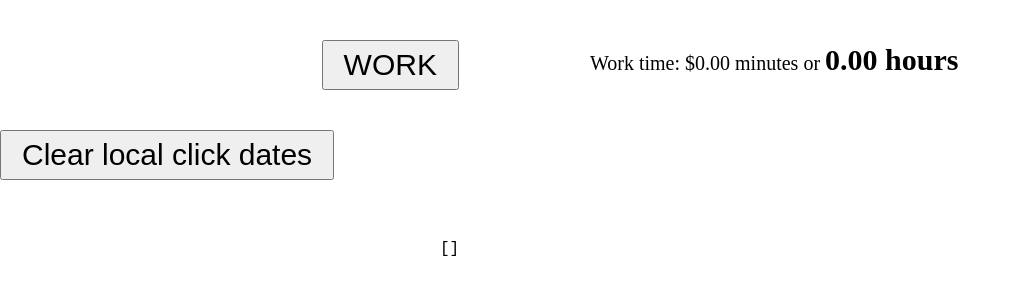
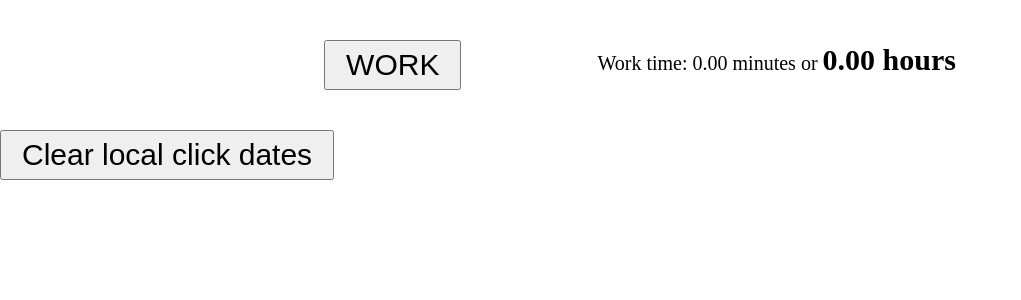
Before and after one commit to lydstyl/211228-work-time, a React (Vite) app: page / in a window 1280 px wide. Shown: the top 300 px of the page, without its empty margins (0-1021 px from the left). Built offline with nearby package versions, Linux system fonts and the light colour scheme.

Commit message:
Create and useClickDatesWithContext.

```diff
--- a/src/App.tsx
+++ b/src/App.tsx
@@ -1,40 +1,28 @@
-import { useState } from "react"
-
 import "./App.css"
-import { ClickDate } from "./types/types"
 import WorkBreakButton from "./components/WorkBreakButton"
 import Dashboard from "./components/Dashboard"
 import ClickDates from "./components/ClickDates"
 import ClearLocalClickDates from "./components/ClearLocalClickDates"
+import useClickDates from "./hooks/useClickDates"
+import clickDatesContext from "./clickDatesContext"
 
 function App() {
-    const localDates = localStorage.getItem("localClickDates")
-    let initialDates = []
-    if (localDates) {
-        initialDates = JSON.parse(localDates)
-    }
-
-    const [clickDates, setClickDates] = useState<ClickDate[]>(initialDates)
+    const { clickDates, setClickDates } = useClickDates()
 
     return (
-        <div className="App">
-            <header>
-                <WorkBreakButton
-                    clickDates={clickDates}
-                    setClickDates={setClickDates}
-                />
+        <clickDatesContext.Provider value={{ clickDates, setClickDates }}>
+            <div className="App">
+                <header>
+                    <WorkBreakButton />
 
-                <Dashboard clickDates={clickDates} />
-            </header>
+                    <Dashboard />
+                </header>
 
-            <ClickDates clickDates={clickDates} />
+                <ClickDates />
 
-            <ClearLocalClickDates setClickDates={setClickDates} />
-
-            <footer>
-                <pre>{JSON.stringify(clickDates, null, 4)}</pre>
-            </footer>
-        </div>
+                <ClearLocalClickDates />
+            </div>
+        </clickDatesContext.Provider>
     )
 }
 
--- /dev/null
+++ b/src/clickDatesContext.ts
@@ -0,0 +1,15 @@
+import React from "react"
+import { createContext } from "react"
+import { ClickDate } from "./types/types"
+
+type ClickDatesContext = {
+    clickDates: ClickDate[]
+    setClickDates: React.Dispatch<React.SetStateAction<ClickDate[]>>
+}
+
+const clickDatesContext = createContext<ClickDatesContext>({
+    clickDates: [],
+    setClickDates: () => [],
+})
+
+export default clickDatesContext
--- a/src/components/ClearLocalClickDates.tsx
+++ b/src/components/ClearLocalClickDates.tsx
@@ -1,12 +1,10 @@
-import { ClickDate } from "../types/types"
+import useClickDatesWithContext from "../contexts/useClickDatesWithContext"
 
-type ClearLocalProps = {
-    setClickDates: (clickDates: ClickDate[]) => void
-}
+export default function ClearLocalClickDates() {
+    const { setClickDates } = useClickDatesWithContext()
 
-export default function ClearLocalClickDates(props: ClearLocalProps) {
     const handleClick = () => {
-        props.setClickDates([])
+        setClickDates([])
 
         localStorage.removeItem("localClickDates")
     }
--- a/src/components/ClickDates.tsx
+++ b/src/components/ClickDates.tsx
@@ -1,7 +1,8 @@
-import { ClickDatesProps } from "../types/types"
+import useClickDatesWithContext from "../contexts/useClickDatesWithContext"
 
-function ClickDates(props: ClickDatesProps) {
-    const { clickDates } = props
+function ClickDates() {
+    const { clickDates } = useClickDatesWithContext()
+
     return (
         <div className="click-dates">
             {clickDates.map(cd => (
--- a/src/components/Dashboard.tsx
+++ b/src/components/Dashboard.tsx
@@ -1,7 +1,8 @@
-import { ClickDate, ClickDatesProps } from "../types/types"
+import useClickDatesWithContext from "../contexts/useClickDatesWithContext"
+import { ClickDate } from "../types/types"
 
-function Dashboard(props: ClickDatesProps) {
-    const { clickDates } = props
+function Dashboard() {
+    const { clickDates } = useClickDatesWithContext()
 
     const getWorkingMinutes = (clickDates: ClickDate[]) => {
         if (clickDates.length < 2) {
@@ -26,7 +27,7 @@ function Dashboard(props: ClickDatesProps) {
 
     const getWokringHours = (workingMinutes: number) => (
         <p>
-            <span>Work time: ${workingMinutes.toFixed(2)} minutes or </span>
+            <span>Work time: {workingMinutes.toFixed(2)} minutes or </span>
             <span className="hours">{`${(workingMinutes / 60).toFixed(
                 2
             )} hours`}</span>
--- a/src/components/WorkBreakButton.tsx
+++ b/src/components/WorkBreakButton.tsx
@@ -1,12 +1,8 @@
 import { ClickDate } from "../types/types"
+import useClickDatesWithContext from "../contexts/useClickDatesWithContext"
 
-interface WorkBreakButtonProps {
-    clickDates: ClickDate[]
-    setClickDates: (clickDates: ClickDate[]) => void
-}
-
-function WorkBreakButton(props: WorkBreakButtonProps) {
-    const { clickDates, setClickDates } = props
+function WorkBreakButton() {
+    const { clickDates, setClickDates } = useClickDatesWithContext()
 
     const handleClick = () => {
         const now = new Date()
--- /dev/null
+++ b/src/contexts/useClickDatesWithContext.ts
@@ -0,0 +1,11 @@
+import { useContext } from "react"
+import ClickDatesContext from "../clickDatesContext"
+
+function useClickDatesWithContext() {
+    const clickDatesContext = useContext(ClickDatesContext)
+    const { clickDates, setClickDates } = clickDatesContext
+
+    return { clickDates, setClickDates }
+}
+
+export default useClickDatesWithContext
--- /dev/null
+++ b/src/hooks/useClickDates.ts
@@ -0,0 +1,14 @@
+import { useState } from "react"
+import { ClickDate } from "../types/types"
+
+export default function useClickDates() {
+    const localDates = localStorage.getItem("localClickDates")
+    let initialDates = []
+    if (localDates) {
+        initialDates = JSON.parse(localDates)
+    }
+
+    const [clickDates, setClickDates] = useState<ClickDate[]>(initialDates)
+
+    return { clickDates, setClickDates }
+}
```
